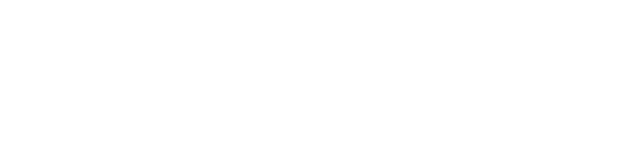
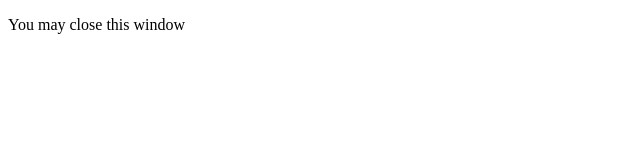
Before and after one commit to LeoFLT/owc-automations, a website: page index.html in a window 1280 px wide. Shown: the whole page, without its empty margins (0-640 px from the left). Drawn offline with Linux system fonts and the light colour scheme.

Commit message:
update index.html with instruction text

```diff
--- a/index.html
+++ b/index.html
@@ -13,6 +13,9 @@
             }, 1000);
         }
     </script>
+    <p>
+        You may close this window
+    </p>
 </body>
 
 </html>
```
